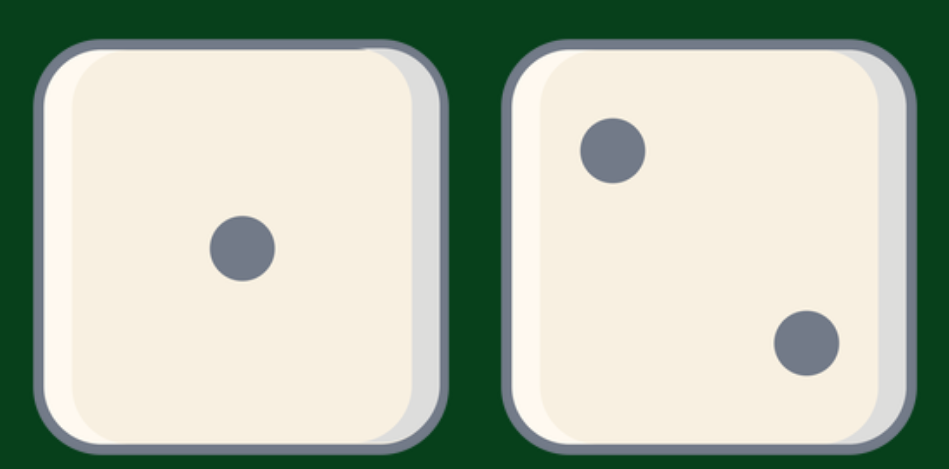
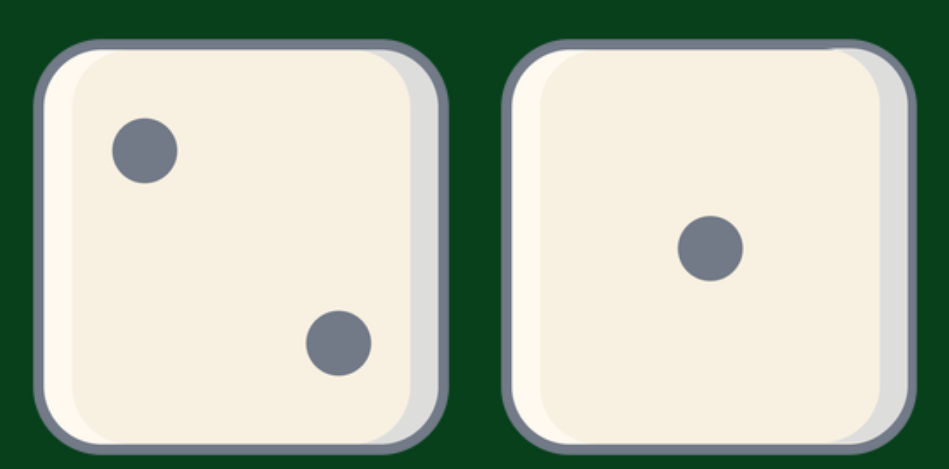
Before and after one commit to motinha122/Random-Dice, a plain HTML site: page index.html in a window 1280 px wide. Shown: the part 340-809 px from the top of the page, without its empty margins (165-1114 px from the left). Drawn offline with nearby package versions, Linux system fonts and the light colour scheme.

Commit message:
Random dice script

```diff
--- a/Css/sass.scss
+++ b/Css/sass.scss
@@ -6,7 +6,7 @@
 
 body{
     @include center-div;
-    font-family: 'Nunito', sans-serif;
+    font-family: 'Fredoka One', sans-serif;
     background-color: #07401B;
     width: 100vw;
     height: 100vh;
@@ -34,7 +34,6 @@ body{
     h1{
         text-align: center;
         font-size: 10rem;
-        font-weight: bold;
         color: #D99923;
         margin: 0rem;
     }
--- a/index.html
+++ b/index.html
@@ -8,25 +8,27 @@
     <meta name="viewport" content="width=device-width, user-scalable = no">
     <title>Random Dices</title>
     <!--Font-->
-    <link href="https://fonts.googleapis.com/css2?family=Nunito&display=swap" rel="stylesheet">
+    <link href="https://fonts.googleapis.com/css2?family=Fredoka+One&display=swap" rel="stylesheet">
     <!--Bootstrap-->
     <link href="https://cdn.jsdelivr.net/npm/bootstrap@5.1.3/dist/css/bootstrap.min.css" rel="stylesheet"
         integrity="sha384-1BmE4kWBq78iYhFldvKuhfTAU6auU8tT94WrHftjDbrCEXSU1oBoqyl2QvZ6jIW3" crossorigin="anonymous">
     <!--Bootstrap Script-->
-    <script src="https://cdn.jsdelivr.net/npm/bootstrap@5.1.3/dist/js/bootstrap.bundle.min.js"
-        integrity="sha384-ka7Sk0Gln4gmtz2MlQnikT1wXgYsOg+OMhuP+IlRH9sENBO0LRn5q+8nbTov4+1p"
-        crossorigin="anonymous"></script>
+    <script src="https://cdn.jsdelivr.net/npm/bootstrap@5.1.3/dist/js/bootstrap.bundle.min.js" integrity="sha384-ka7Sk0Gln4gmtz2MlQnikT1wXgYsOg+OMhuP+IlRH9sENBO0LRn5q+8nbTov4+1p" crossorigin="anonymous"></script>
     <!--CSS-->
     <link rel="Stylesheet" href="Css/sass.css">
     <link rel="icon" href="/images/favicon.ico">
+    <!--JS Script-->
+    <script src="script.js" defer></script>
 </head>
 
 <body>
     <div class="container" id="main-container">
         <div class="row row-cols-2" id="grid">
+            <!--Title-->
             <div class="col-12" id="title">
                 <h1>Refresh Me</h1>
             </div>
+            <!--Dices-->
             <div class="col" id="dice-1">
                 <h2>Player 1</h2>
                 <img src="/images/dado-1.png" id="dice-p1" alt="dice">
--- a/script.js
+++ b/script.js
@@ -1 +1,12 @@
-console.log("a")
+//Random dice number generator
+
+function randomInt(min,max)
+{
+    return Math.floor(Math.random()*(max - min +1 )+ min)
+}
+
+let dice1 = randomInt(1,6);
+let dice2 = randomInt(1,6);
+
+document.getElementById("dice-p1").src="/images/dado-"+dice1+".png";
+document.getElementById("dice-p2").src="/images/dado-"+dice2+".png";
```
Also changed, not shown: Css/sass.css, 1 other file.
